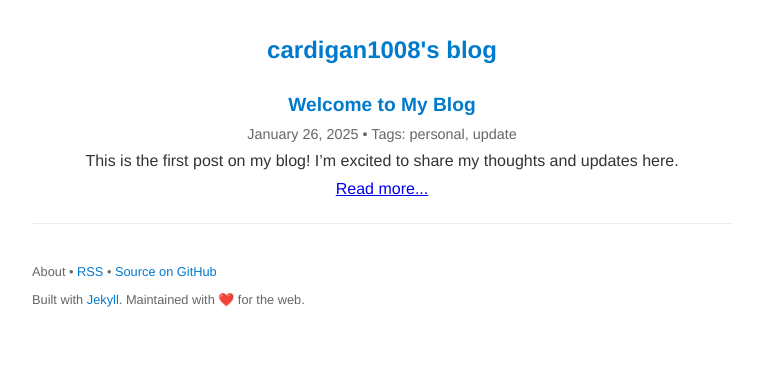
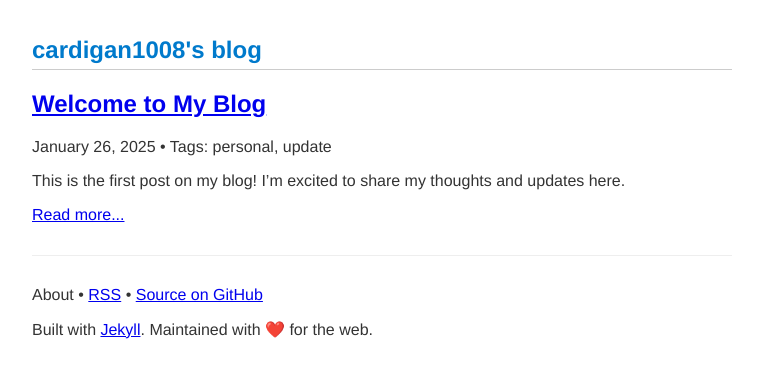
Before and after one commit to cardigan1008/cardigan1008.github.io, a Jekyll site: the page built from blog.md, in a window 1280 px wide. Shown: the top 378 px of the page, without its empty margins (258-1021 px from the left). Built offline with Jekyll 4.4.1, drawn with Linux system fonts in a browser that asks for light colours.

```diff
--- a/assets/css/blog.css
+++ b/assets/css/blog.css
@@ -4,27 +4,32 @@
     color: #333;
     margin: 0;
     padding: 0;
+    display: flex;
+    justify-content: center;
+    align-items: flex-start;
+    min-height: 100vh;
 }
 
 .container {
     max-width: 700px;
-    margin: 0 auto;
+    width: 100%;
     padding: 20px;
 }
 
 header h1 {
     font-size: 1.5rem;
     color: #007acc;
-    text-align: center;
-    margin-bottom: 30px;
+    text-align: left;
+    margin-bottom: 10px;
+    border-bottom: 1px solid #ccc;
+    padding-bottom: 5px;
 }
 
 .blog-posts .post {
     margin-bottom: 30px;
     padding-bottom: 15px;
     border-bottom: 1px solid #eee;
-    text-align: center;
-}
+    text-align: left;
 
 .blog-posts .post h2 {
     font-size: 1.2rem;
@@ -59,10 +64,12 @@
 }
 
 footer {
-    margin-top: 40px;
+    margin-top: 10px;
     font-size: 0.8rem;
     color: #666;
     text-align: left;
+    border-top: 1px solid #ccc;
+    padding-top: 5px;
 }
 
 footer a {
```
